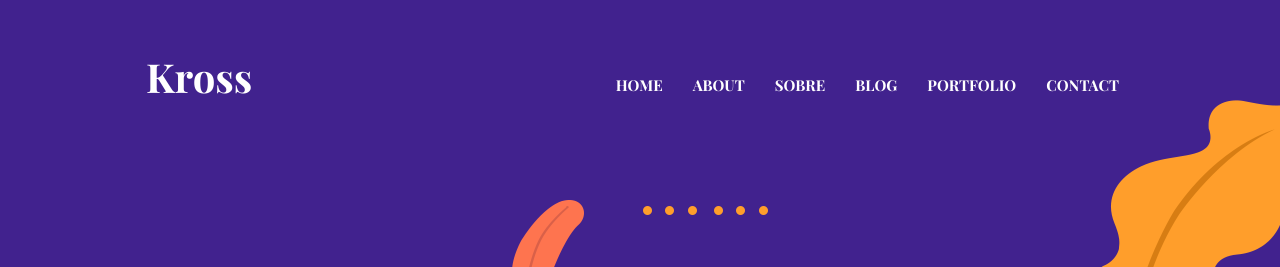
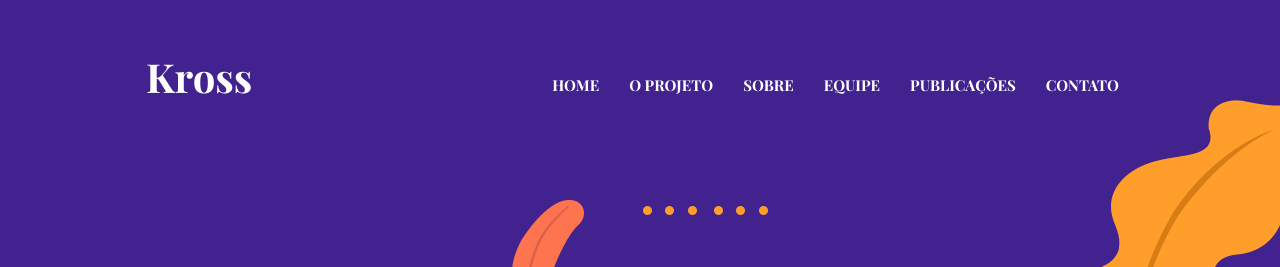
Before and after one commit to ldantastecnologia/ldantastecnologia.github.io, a Jekyll site: the page built from index.html, in a window 1280 px wide. Shown: the top 267 px of the page. Built offline with Jekyll 4.4.1, drawn with Linux system fonts in a browser that asks for light colours.

Commit message:
Update settings.yml

```diff
--- a/_data/settings.yml
+++ b/_data/settings.yml
@@ -12,11 +12,11 @@ address: 125/A, CA Commercial Area, California, USA
 copyright: Copyright &copy; 2020 Designed by [Themefisher](https://themefisher.com) & Developed by [Getjekyllthemes](https://getjekyllthemes.com)
 
 menu:
-  - { name: About, link: "/about" }
+  - { name: O projeto, link: "/about" }
   - { name: Sobre, link: "/sobre" }
-  - { name: Blog, link: "/blog" }
-  - { name: Portfolio, link: "/portfolio" }
-  - { name: Contact, link: "/contact" }
+  - { name: Equipe, link: "/blog" }
+  - { name: Publicações, link: "/portfolio" }
+  - { name: Contato, link: "/contact" }
 
 #-------------------------------
 # Google Analytics Section
```
